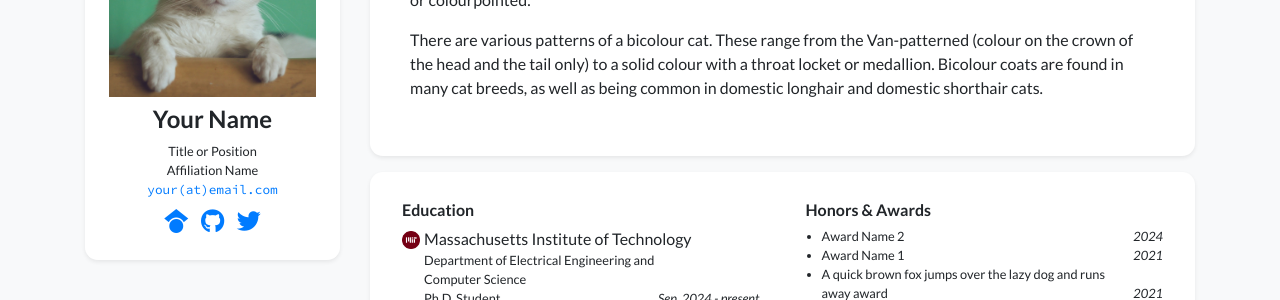
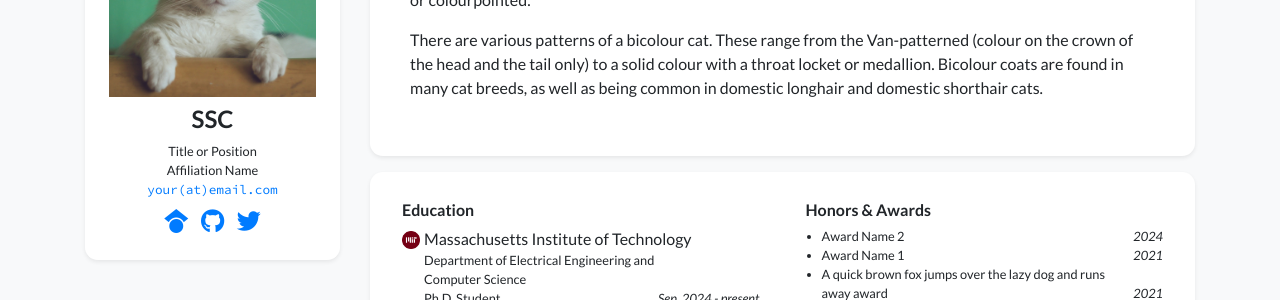
Before and after one commit to shuaichaosong/shuaichaosong.github.io, a Jekyll site: the page built from index.html, in a window 1280 px wide. Shown: the part 214-514 px from the top of the page. Built offline with Jekyll 4.4.1, drawn with Linux system fonts in a browser that asks for light colours; nearby versions of some CDN libraries; a style sheet for code colours, icons or effects is not loaded.

Commit message:
Initial setup: updated personal info and publications

```diff
--- a/_data/profile.yml
+++ b/_data/profile.yml
@@ -1,4 +1,4 @@
-primary_name: "Your Name"
+primary_name: "SSC"
 secondary_name: ""
 navbar_name: "Your Name"
 
```
